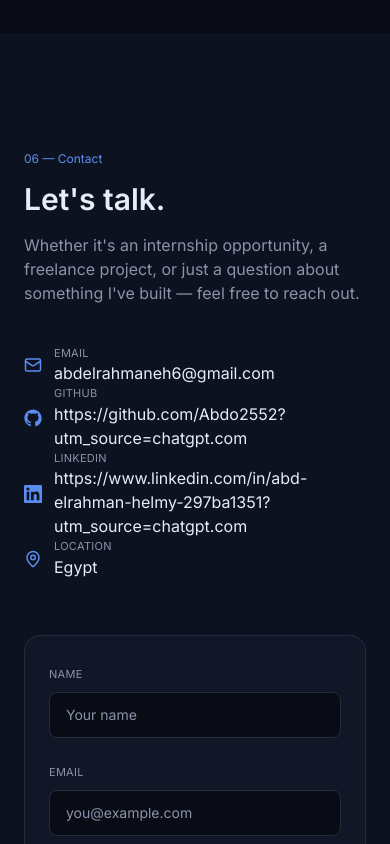
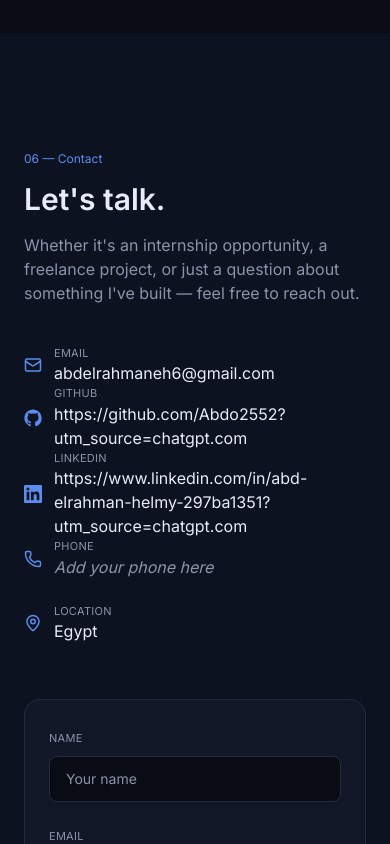
Before and after one commit to Abdo2552/abdelrahman-portfolio, a React (Vite) app: page / in a window 390 px wide. Shown: the part 11156-12000 px from the top of the page. Built offline with nearby package versions, Linux system fonts and the light colour scheme.

Commit message:
Add phone number to contact

```diff
--- a/src/components/Contact.jsx
+++ b/src/components/Contact.jsx
@@ -1,4 +1,4 @@
-import { Mail, MapPin, Send } from "lucide-react";
+import { Mail, MapPin, Send, Phone } from "lucide-react";
 import { profile } from "../data/profile";
 import useReveal from "../useReveal";
 import { GithubIcon, LinkedinIcon } from "./BrandIcons";
@@ -60,7 +60,8 @@ export default function Contact() {
             <ContactLine icon={<Mail size={18} />} label="Email" value={profile.email} href={`mailto:${profile.email}`} />
             <ContactLine icon={<GithubIcon size={18} />} label="GitHub" value={profile.github} href={profile.github} />
             <ContactLine icon={<LinkedinIcon size={18} />} label="LinkedIn" value={profile.linkedin} href={profile.linkedin} />
-            <ContactLine icon={<MapPin size={18} />} label="Location" value={profile.location} />
+<ContactLine icon={<Phone size={18} />} label="Phone" value={profile.phone} href={`tel:${profile.phone}`} />
+<ContactLine icon={<MapPin size={18} />} label="Location" value={profile.location} />
           </div>
         </div>
 
```
